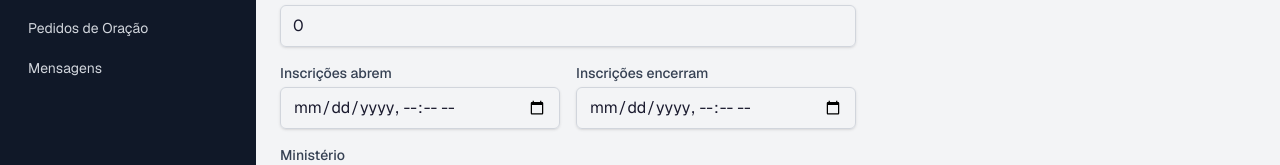
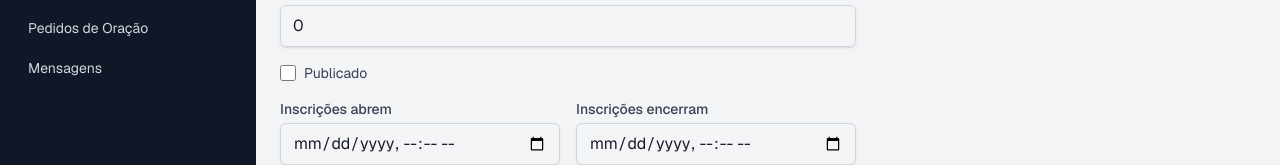
Before and after one commit to junho360/igreja-vida-novo, a Next.js app: page /admin/eventos/1/editar in a window 1280 px wide. Shown: the part 491-656 px from the top of the page. Built offline with nearby package versions, Linux system fonts and the light colour scheme; no server answers; the database is empty.

Commit message:
feat: add publicado toggle to events admin + only show published on public page

```diff
--- a/src/app/admin/eventos/[id]/editar/page.tsx
+++ b/src/app/admin/eventos/[id]/editar/page.tsx
@@ -25,6 +25,7 @@ export default function EditarEventoPage() {
     inscricaoFim: '',
     dataPlanejamentoInicio: '',
     ministerioId: '',
+    publicado: false,
   })
 
   useEffect(() => {
@@ -61,6 +62,7 @@ export default function EditarEventoPage() {
             ? new Date(evento.dataPlanejamentoInicio).toISOString().slice(0, 10)
             : '',
           ministerioId: evento.ministerioId ?? '',
+          publicado: evento.publicado ?? false,
         })
         setLoading(false)
       })
@@ -89,6 +91,7 @@ export default function EditarEventoPage() {
           : null,
         valor: Number(form.valor) || 0,
         ministerioId: form.ministerioId || null,
+        publicado: form.publicado,
       }),
     })
 
@@ -204,6 +207,21 @@ export default function EditarEventoPage() {
             className="mt-1 block w-full rounded-md border border-gray-300 px-3 py-2 shadow-sm focus:border-primary focus:outline-none focus:ring-1 focus:ring-primary"
           />
         </div>
+        <div className="flex items-center">
+          <input
+            type="checkbox"
+            id="publicado"
+            checked={form.publicado}
+            onChange={(e) => setForm({ ...form, publicado: e.target.checked })}
+            className="h-4 w-4 rounded border-gray-300 text-primary focus:ring-primary"
+          />
+          <label
+            htmlFor="publicado"
+            className="ml-2 block text-sm text-gray-700"
+          >
+            Publicado
+          </label>
+        </div>
         <div className="grid grid-cols-2 gap-4">
           <div>
             <label
--- a/src/app/admin/eventos/novo/page.tsx
+++ b/src/app/admin/eventos/novo/page.tsx
@@ -37,6 +37,7 @@ export default function NovoEventoPage() {
         inscricaoFim: form.get('inscricaoFim') || null,
         dataPlanejamentoInicio: form.get('dataPlanejamentoInicio') || null,
         ministerioId: form.get('ministerioId') || null,
+        publicado: form.get('publicado') === 'true',
       }),
     })
 
@@ -161,6 +162,22 @@ export default function NovoEventoPage() {
             className="mt-1 block w-full rounded-md border border-gray-300 px-3 py-2 shadow-sm focus:border-primary focus:outline-none focus:ring-1 focus:ring-primary"
           />
         </div>
+        <div className="flex items-center">
+          <input
+            type="checkbox"
+            id="publicado"
+            name="publicado"
+            value="true"
+            defaultChecked={false}
+            className="h-4 w-4 rounded border-gray-300 text-primary focus:ring-primary"
+          />
+          <label
+            htmlFor="publicado"
+            className="ml-2 block text-sm text-gray-700"
+          >
+            Publicado
+          </label>
+        </div>
         <div className="grid grid-cols-2 gap-4">
           <div>
             <label
--- a/src/app/admin/eventos/page.tsx
+++ b/src/app/admin/eventos/page.tsx
@@ -35,6 +35,9 @@ export default async function AdminEventosPage() {
               </th>
               <th className="px-6 py-3 text-left text-xs font-medium text-gray-500 uppercase">
                 Status
+              </th>
+              <th className="px-6 py-3 text-left text-xs font-medium text-gray-500 uppercase">
+                Publicado
               </th>
               <th className="px-6 py-3 text-right text-xs font-medium text-gray-500 uppercase">
                 Ações
@@ -92,6 +95,17 @@ export default async function AdminEventosPage() {
                       </span>
                     )}
                   </td>
+                  <td className="px-6 py-4 text-sm">
+                    {e.publicado ? (
+                      <span className="rounded-full bg-green-100 px-2 py-0.5 text-xs font-medium text-green-700">
+                        Sim
+                      </span>
+                    ) : (
+                      <span className="rounded-full bg-gray-100 px-2 py-0.5 text-xs font-medium text-gray-500">
+                        Não
+                      </span>
+                    )}
+                  </td>
                   <td className="px-6 py-4 text-right text-sm space-x-3">
                     <Link
                       href={`/admin/eventos/${e.id}/editar`}
--- a/src/app/api/admin/eventos/route.ts
+++ b/src/app/api/admin/eventos/route.ts
@@ -37,6 +37,7 @@ export async function POST(request: Request) {
         ? new Date(body.dataPlanejamentoInicio)
         : null,
       ministerioId: body.ministerioId || null,
+      publicado: body.publicado === true || body.publicado === 'true',
     },
   })
   return NextResponse.json(evento)
--- a/src/app/eventos/page.tsx
+++ b/src/app/eventos/page.tsx
@@ -8,6 +8,7 @@ export const metadata = { title: 'Eventos - Igreja Vida' }
 export default async function EventosPage() {
   const [eventos, cfg] = await Promise.all([
     prisma.evento.findMany({
+      where: { publicado: true },
       orderBy: { data: 'asc' },
       include: { ministerio: true },
     }),
```
